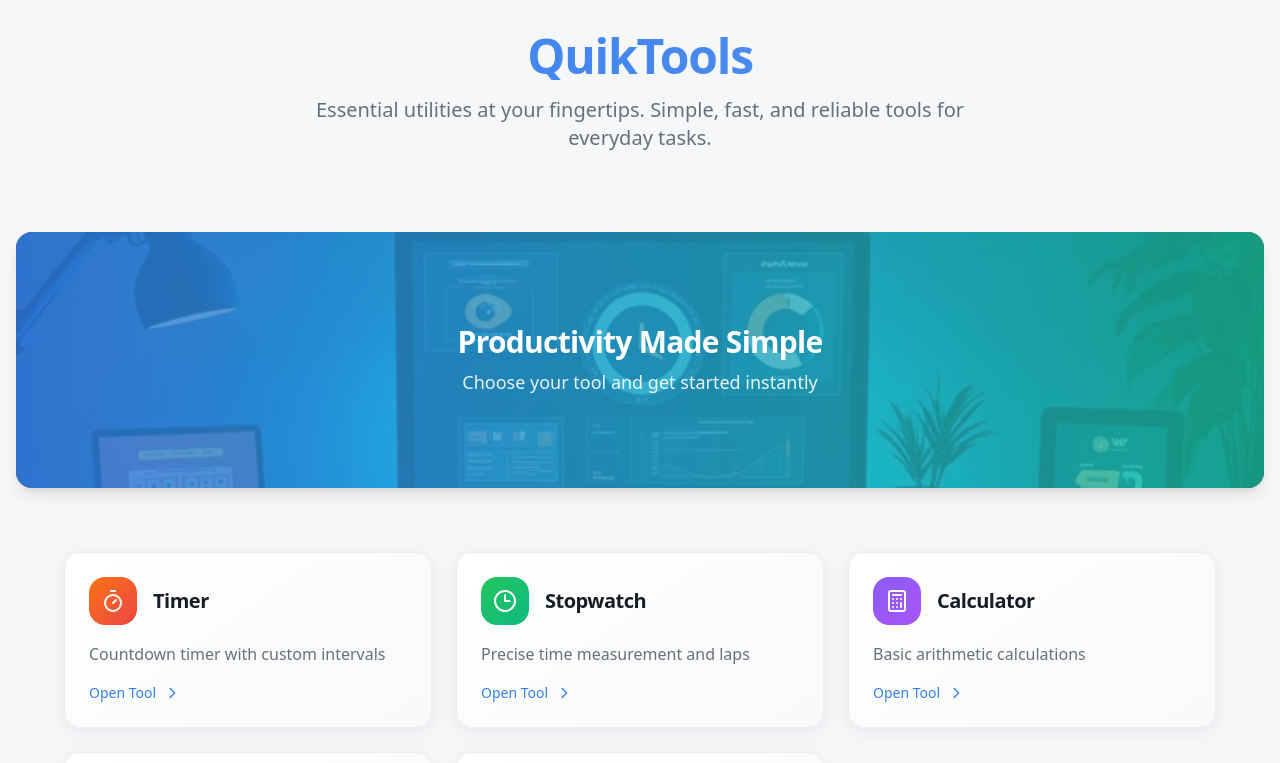
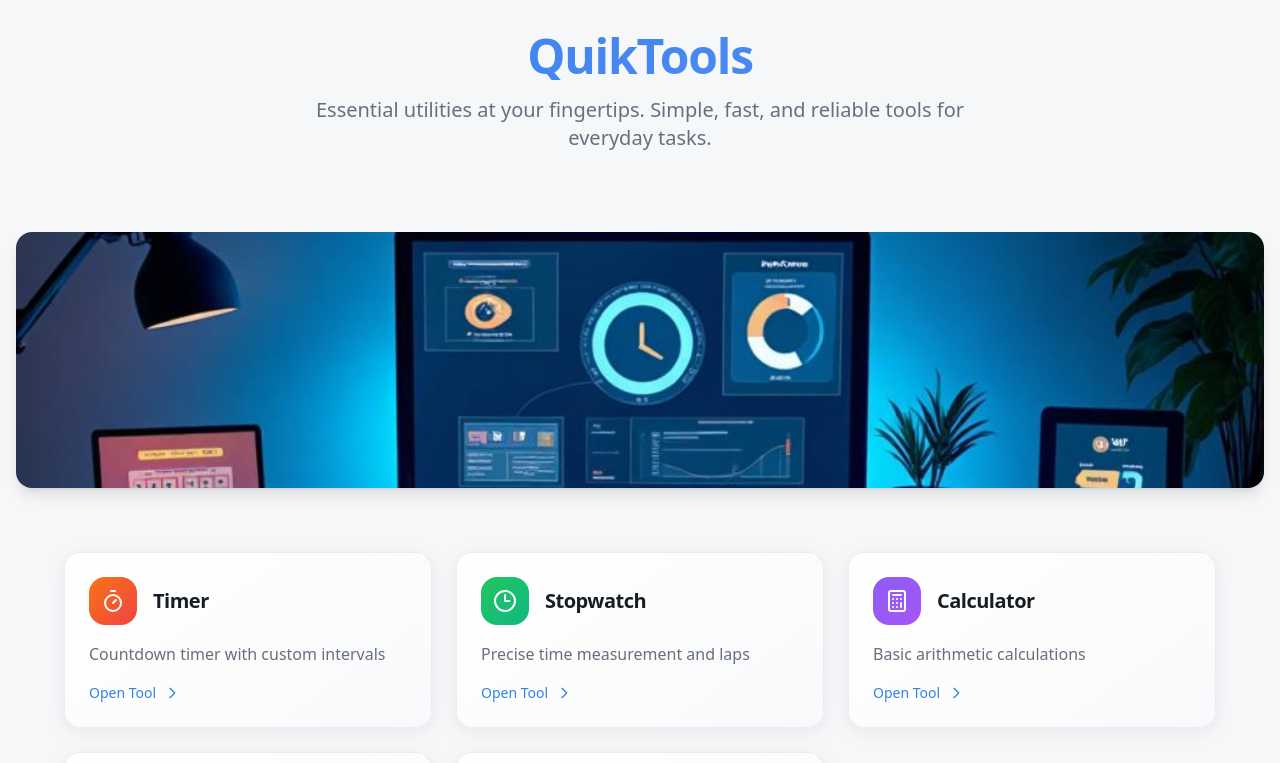
Before and after one commit to Graydm16/speedy-solutions-hub, a React (Vite) app: page / in a window 1280 px wide. Shown: the top 763 px of the page. Built offline with nearby package versions, Linux system fonts and the light colour scheme; the HTML template or start-up script is replaced by a standard one.

Commit message:
Remove "Productivity Made Simple"

```diff
--- a/src/pages/Index.tsx
+++ b/src/pages/Index.tsx
@@ -70,12 +70,6 @@ const Index = () => {
             alt="QuikTools - Modern utility applications"
             className="w-full h-64 object-cover"
           />
-          <div className="absolute inset-0 bg-gradient-to-r from-primary/80 to-accent/80 flex items-center justify-center">
-            <div className="text-center text-white">
-              <h2 className="text-3xl font-bold mb-2">Productivity Made Simple</h2>
-              <p className="text-lg opacity-90">Choose your tool and get started instantly</p>
-            </div>
-          </div>
         </div>
       </section>
 
```
